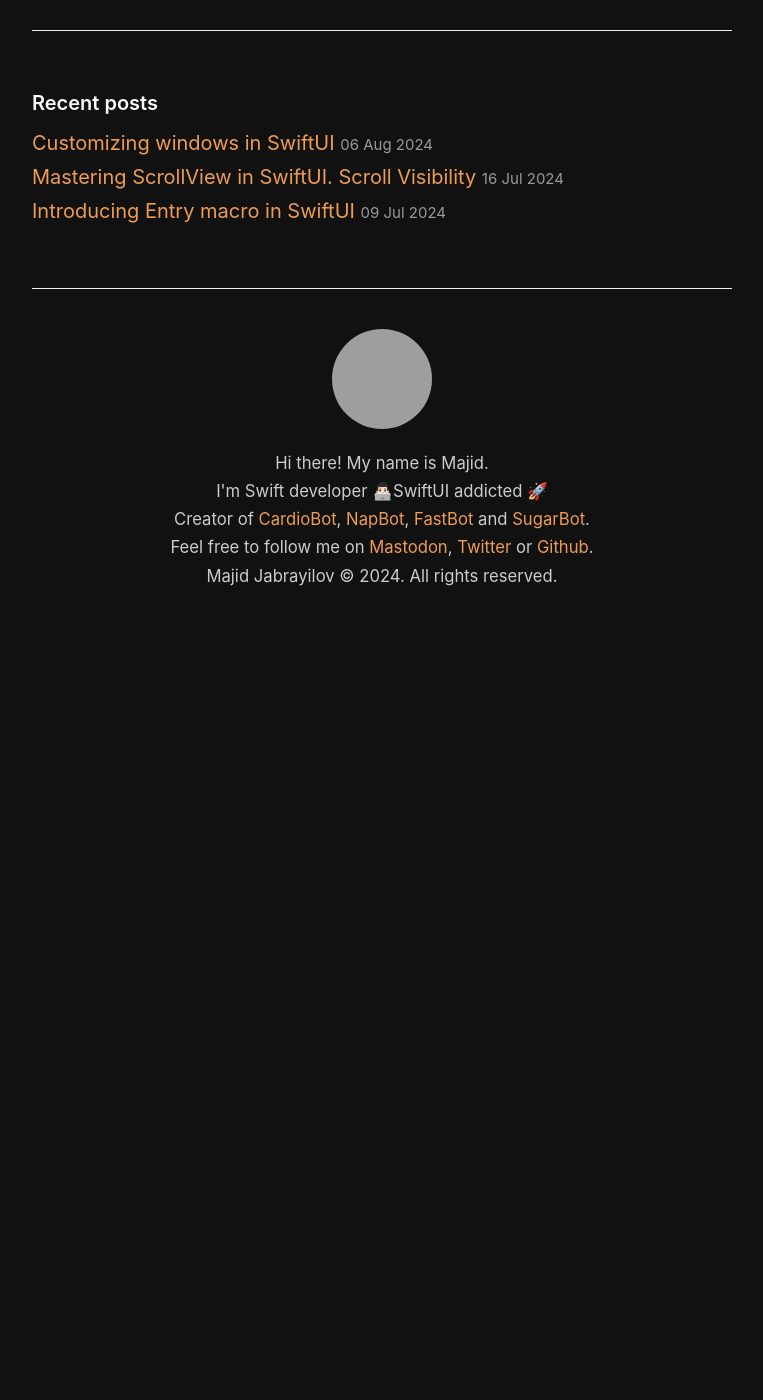
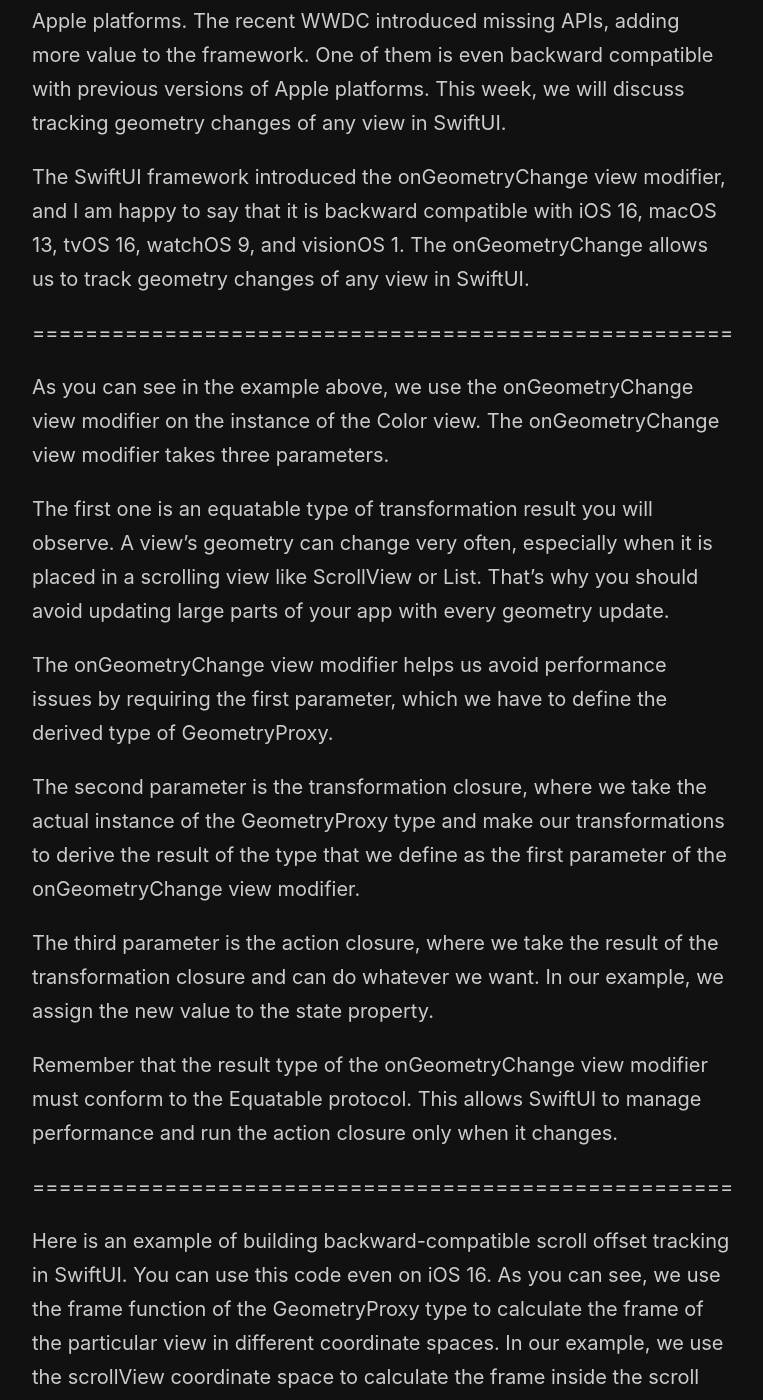
Before and after one commit to mecid/mecid.github.io, a Jekyll site: the page built from _posts/2024-08-13-tracking-geometry-changes-in-swiftui.md, in a window 1280 px wide and 1400 px high, scrolled down 306 px. Shown: the whole window, without its empty margins (258-1021 px from the left). Built offline with Jekyll 4.4.1, drawn with Linux system fonts in a browser that asks for light colours; before the commit the page ends 936 px from its top, so only the background shows below that; some of the changed text lies outside the part shown; grey boxes are pictures that could not be loaded.

Commit message:
geometry change post content added

```diff
--- a/_posts/2024-08-13-tracking-geometry-changes-in-swiftui.md
+++ b/_posts/2024-08-13-tracking-geometry-changes-in-swiftui.md
@@ -2,3 +2,31 @@
 title: Tracking geometry changes in SwiftUI
 layout: post
 ---
+
+The SwiftUI framework became a mature tool for building apps on all Apple platforms. The recent WWDC introduced missing APIs, adding more value to the framework. One of them is even backward compatible with previous versions of Apple platforms. This week, we will discuss tracking geometry changes of any view in SwiftUI.
+
+The SwiftUI framework introduced the onGeometryChange view modifier, and I am happy to say that it is backward compatible with iOS 16, macOS 13, tvOS 16, watchOS 9, and visionOS 1. The onGeometryChange allows us to track geometry changes of any view in SwiftUI.
+
+=====================================================
+
+As you can see in the example above, we use the onGeometryChange view modifier on the instance of the Color view. The onGeometryChange view modifier takes three parameters.
+
+The first one is an equatable type of transformation result you will observe. A view's geometry can change very often, especially when it is placed in a scrolling view like ScrollView or List. That's why you should avoid updating large parts of your app with every geometry update.
+
+The onGeometryChange view modifier helps us avoid performance issues by requiring the first parameter, which we have to define the derived type of GeometryProxy.
+
+The second parameter is the transformation closure, where we take the actual instance of the GeometryProxy type and make our transformations to derive the result of the type that we define as the first parameter of the onGeometryChange view modifier.
+
+The third parameter is the action closure, where we take the result of the transformation closure and can do whatever we want. In our example, we assign the new value to the state property.
+
+Remember that the result type of the onGeometryChange view modifier must conform to the Equatable protocol. This allows SwiftUI to manage performance and run the action closure only when it changes.
+
+=====================================================
+
+Here is an example of building backward-compatible scroll offset tracking in SwiftUI. You can use this code even on iOS 16. As you can see, we use the frame function of the GeometryProxy type to calculate the frame of the particular view in different coordinate spaces. In our example, we use the scrollView coordinate space to calculate the frame inside the scroll view. You can also define custom coordinate spaces using the coordinateSpace view modifier.
+
+=====================================================
+
+Another version of the onGeometryChange view modifier, with the action closure taking two parameters: old and new value, is only available on the latest Apple platforms and is not backward compatible.
+
+Today, we learned how to use the new backward-compatible onGeometryChange view modifier in SwitUI. It should improve your codebase by reducing the direct usage of the GeometryReader type that can easily break your layout.
```
